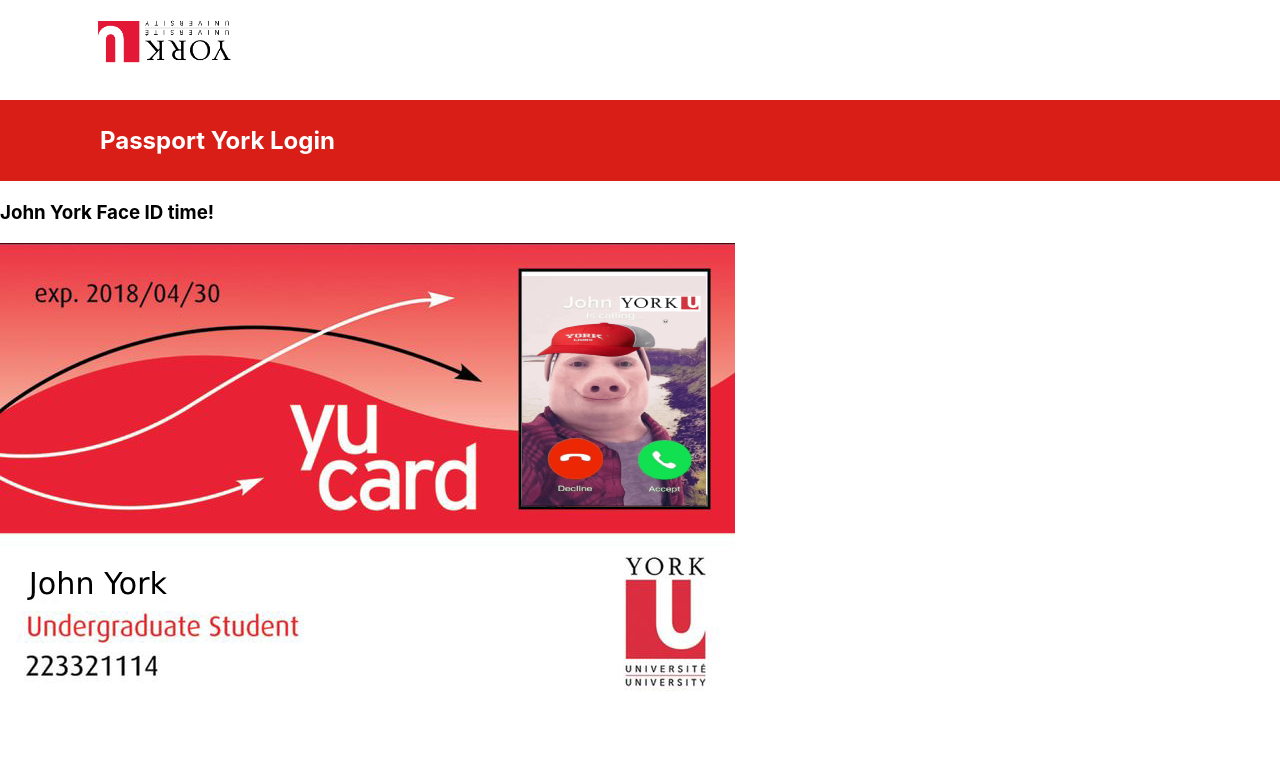
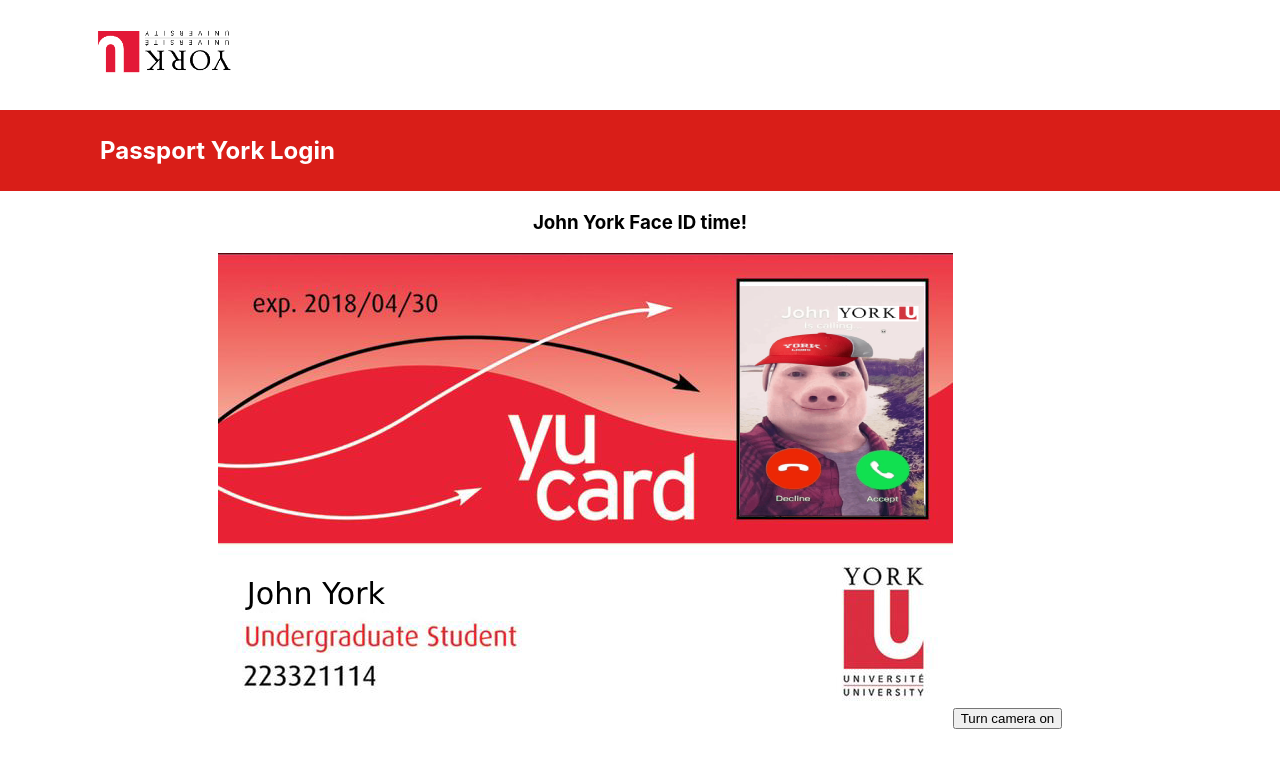
Before and after one commit to Hon139/ExcessiveAuthentication-, a React (Create React App) app in the folder auth-frontend/: page /faceID in a window 1280 px wide. Shown: the top 768 px of the page. Built offline with nearby package versions, Linux system fonts and the light colour scheme.

Commit message:
added face ID boiler plate

```diff
--- a/auth-frontend/src/pages/faceID.js
+++ b/auth-frontend/src/pages/faceID.js
@@ -1,10 +1,22 @@
 import React, { useState, useEffect } from 'react';
 import logo from '../components/YorkU_logo.png';
 import JohnYork from '../components/john_york.png'
+import WebCam from 'react-webcam'
 //import TextField from '@mui/material/TextField';
 import './pages.css';
 
 function FaceID() {
+    const constraints = {
+        width: 320,
+        height: 480,
+        facingMode: "user"
+    }
+
+    const [cameraOn, setCameraOn] = useState(false);
+
+    const toggleCamera = () => {
+        setCameraOn(prevState => !prevState);
+    }
 
     return (
         <div className="face-id">
@@ -19,6 +31,21 @@
 
             <h3>John York Face ID time!</h3>
             <img src={JohnYork} className="john_york" alt="john york" />
+
+            <button onClick={toggleCamera} className='camera-toggle'>{cameraOn ? "Turn camera off": "Turn camera on"}</button>
+
+            {cameraOn && <WebCam
+                audio={false}
+                height={240}
+                width={320}
+                videoConstraints={constraints}
+            />}
+
+
+
+
+
+
         </div>
 
   );
--- a/auth-frontend/src/pages/pages.css
+++ b/auth-frontend/src/pages/pages.css
@@ -411,10 +411,17 @@
     text-align: center;
   }
 
-
-
-
   .prompt-box {
     margin-left: 50px;
     margin-top: 20px;
   }
+
+  .face-id {
+    text-align: center;
+    margin-top: 10px;
+  }
+
+  .camera-toggle {
+    margin-top: 50px;
+    text-align: center;
+  }
```
Lines whose indentation alone changed are shown as unchanged.
